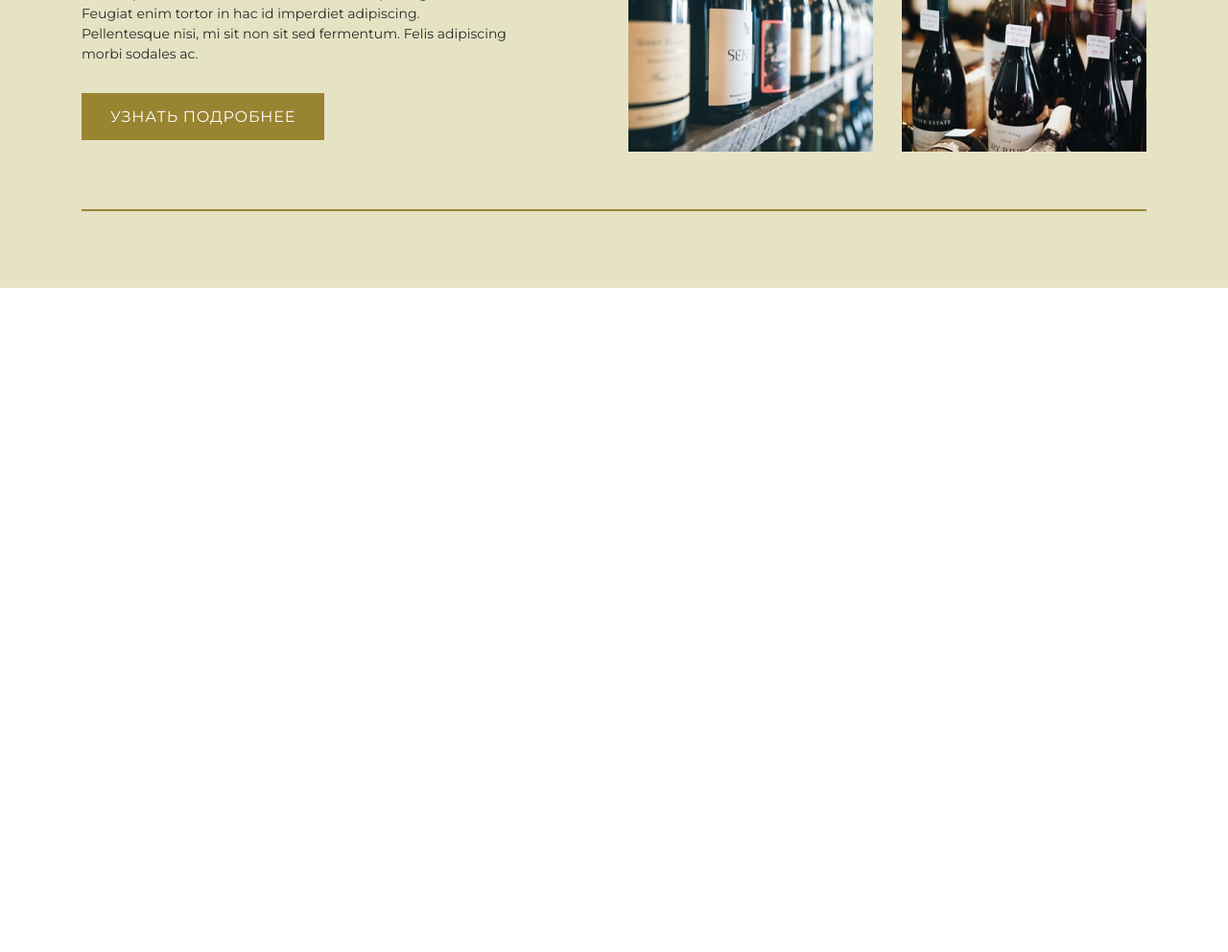
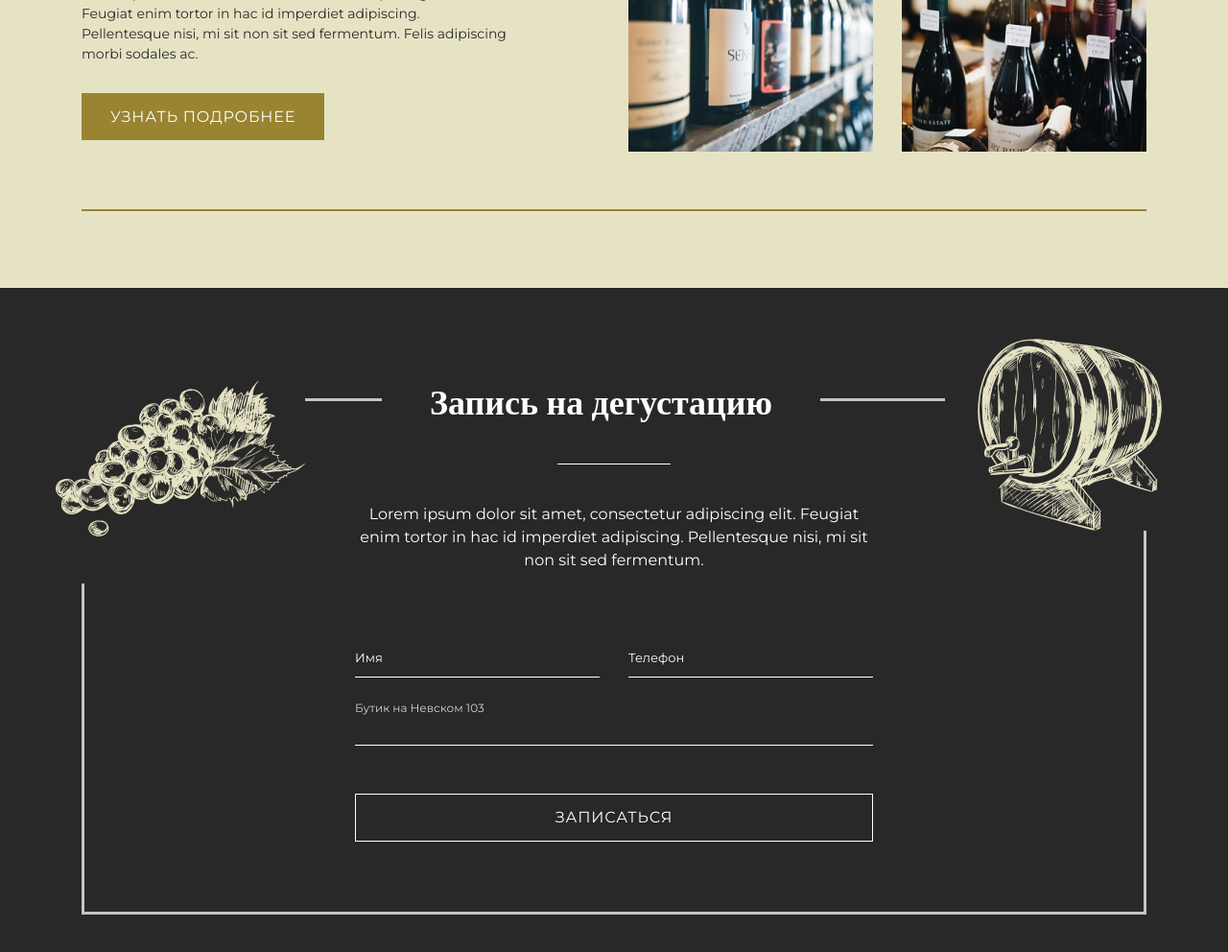
Before and after one commit to quka-cide/Winne-website, a plain HTML site: page index.html in a window 1280 px wide. Shown: the part 2390-3382 px from the top of the page at 96% size. Before the commit the page ends 2690 px from the top, so only its background shows below. Drawn offline with nearby package versions, Linux system fonts and the light colour scheme.

Commit message:
Finish form section

```diff
--- a/index.html
+++ b/index.html
@@ -94,5 +94,35 @@
         </div>
     </section>
     <!--End collection section-->
+    <!--Form section-->
+    <section id="form">
+        <div class="form">
+            <div class="form-container">
+            <div class="heading">
+                <h2>Запись на дегустацию</h2>
+                <hr class="line">
+                <p>Lorem ipsum dolor sit amet, consectetur adipiscing elit. Feugiat enim tortor in hac id imperdiet adipiscing. Pellentesque nisi, mi sit non sit sed fermentum. </p>
+                    <img src="./img/image.png" class="img-grape">
+                    <img src="./img/image2.png" class="img-barrel">
+            </div>
+            <form class="myform">
+                <div class="input-item">
+                <input class="input-field" placeholder=" ">
+                <label class="input-label">Имя</label>
+            </div>
+            <div class="input-item">
+                <input class="input-field" placeholder=" ">
+                <label class="input-label">Телефон</label>
+            </div>
+            <div class="input-item input-item_margin">
+                <input class="input-field input-field_width ">
+                <label class="input-label">Бутик на Невском 103</label>
+            </div>
+                <a href="#" type="button" class="form__button">Записаться</a>
+            </form>
+            </div>
+        </div>
+    </section>
+    <!--End Form section-->
 </body>
 </html>
--- a/style.css
+++ b/style.css
@@ -4,6 +4,7 @@
     --black: #282828;
     --accent: #998431;
     --white: #FFF;
+    --lightgrey: #D3D3D3;
  }
 
 * {
@@ -329,5 +330,154 @@ a {
     width: 540px;
     height: 758px;
 }
+/* End Collection section */
+/* Form section */
+#form .form {
+    width: 100%;
+    height: 767px;
+    background-color: var(--black);
+    display: flex;
+    justify-content: center;
+    align-items: center;
 
-/* End Collection section */
+}
+
+#form .form-container {
+    width: 1110px;
+    height: 538px;
+    margin: 0 auto;
+    border: 3px solid #C4C4C4;
+    position: relative;
+}
+
+#form .heading h2 {
+    font-family: Playfair Display;
+    font-size: 36px;
+    font-weight: 700;
+    color: var(--white);
+    background-color: var(--black);
+    padding: 10px 50px;
+    position: absolute;
+    top: -35px;
+    left: 310px;
+}
+
+#form .heading .line {
+    height: 1px;
+    width: 118px;
+    border: none;
+    color: var(--white);
+    background-color: var(--white);
+    margin: 0 auto;
+    margin-top: 65px;
+}
+
+#form .heading p {
+    width: 539px;
+    color: var(--white);
+    text-align: center;
+    font-family: Montserrat;
+    font-size: 16px;
+    font-weight: 400;
+    line-height: 150%;
+    padding-top: 40px;
+    margin: 0 auto;
+}
+
+#form .heading .img-grape {
+    height: 260px;
+    width: 260px;
+    position: absolute;
+    top: -70px;
+    left: -30px;
+}
+
+#form .heading .img-barrel {
+    height: 200px;
+    width: 260px;
+    position: absolute;
+    top: -65px;
+    right: -53px;
+}
+
+#form .myform {
+    padding-top: 80px;
+    width: 540px;
+    margin: 0 auto;
+    display: flex;
+    justify-content: space-between;
+    flex-wrap: wrap;
+    font-family: Montserrat;
+    font-size: 13px;
+    font-weight: 500;
+    line-height: 150%;
+}
+
+#form .input-field {
+    color: var(--white, #FFF);
+    font-family: Montserrat;
+    font-size: 13px;
+    font-weight: 500;
+    line-height: 150%;
+    padding: 0 0 10px 0;
+    width: 255px;
+    border: none;
+    border-bottom: 1px solid var(--white);
+    background: transparent;
+    outline: none;
+    transition: 0.3s;
+}
+
+#form .input-field:focus {
+    border-bottom: 1px solid var(--lightgrey);
+}
+
+#form .input-field_width {
+    width: 540px;
+}
+
+#form .input-item {
+    position: relative;
+    margin-bottom: 40px;
+    width: 255px;
+}
+
+#form .input-item_margin {
+    margin-bottom: 0;
+}
+
+#form .input-label {
+    position: absolute;
+    top: 0;
+    left: 0;
+    z-index: 0;
+    color: var(--white);
+    transition: 0.3s;
+}
+
+#form .form__button {
+    margin-top: 50px;
+    text-decoration: none;
+    color: var(--white);
+    text-align: center;
+    font-family: Montserrat;
+    font-size: 16px;
+    font-weight: 500;
+    letter-spacing: 0.8px;
+    text-transform: uppercase;
+    padding: 15px 30px;
+    width: 540px;
+    height: 50px;
+    display: flex;
+    justify-content: center;
+    align-items: center;
+    border: 1px solid var(--white);
+}
+
+#form .input-field:focus ~ .input-label,
+#form .input-field:not(:placeholder-shown) ~ .input-label {
+    top: -18px;
+    font-size: 12px;
+    color: var(--lightgrey);
+}
+/* End Form section */
```
Also changed, not shown: img/image.png (added), img/image2.png (added).
